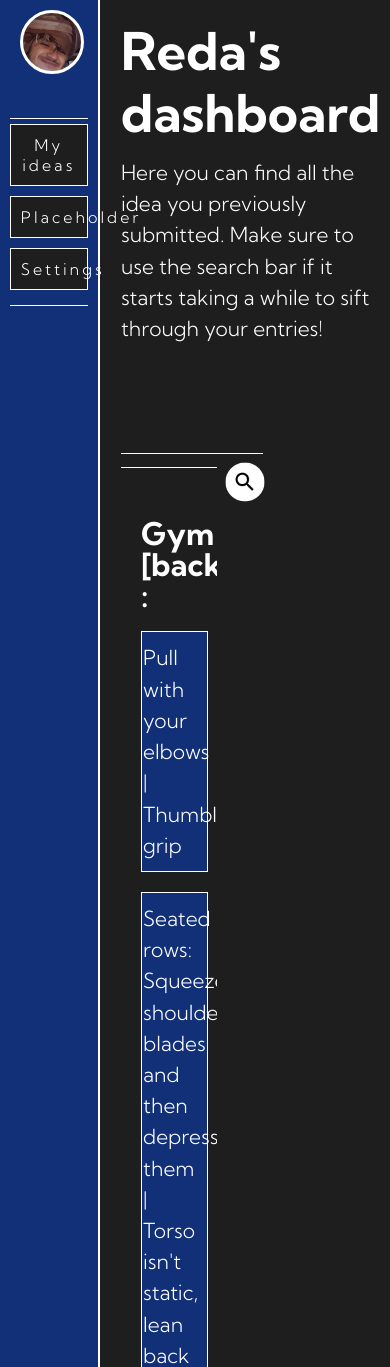
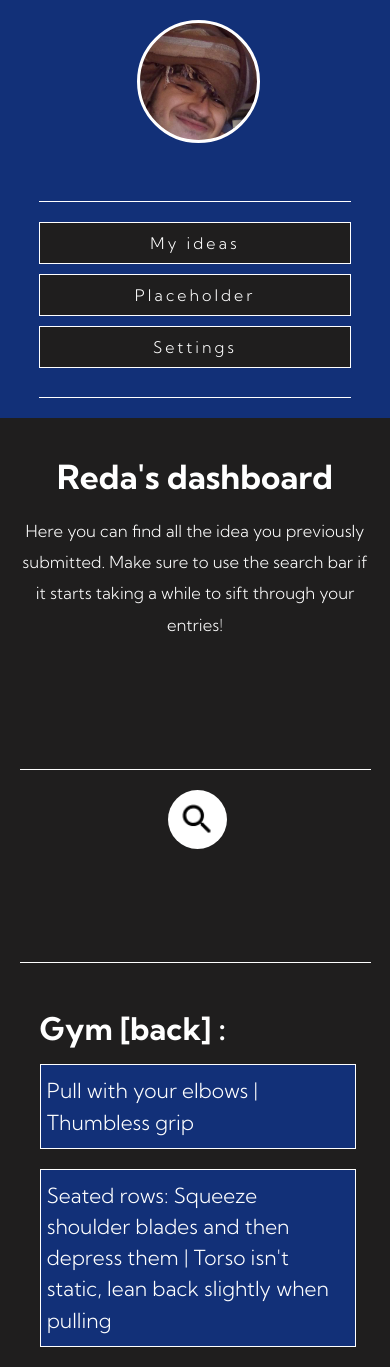
Before and after one commit to AChillFeeder/ideas, a Flask app: page / in a window 390 px wide. Shown: the top 1367 px of the page. Run offline with Flask 2, Linux system fonts and the light colour scheme; some libraries are stand-ins or nearby versions.

Commit message:
Both pages are now responsive and are easy to use on phone screens

```diff
--- a/static/style.css
+++ b/static/style.css
@@ -246,3 +246,77 @@ a{
         background-color: var(--contrast-color);
         color: var(--primary-color);
     }
+
+
+@media screen and (max-width: 1000px){
+    #side-bar{
+        width: 100%;
+        float: none;
+        height: auto;
+        text-align: center;
+        position: unset;
+        padding: 5% 0;
+    }
+    #profile-image{
+        width: 30%;
+        padding-bottom: 30%;
+        margin-top: 0;
+        margin-left: 35%;
+    }
+    #side-bar ul{
+        margin-top: 15%;
+    }
+    #main{
+        float: unset;
+        width: 100%;
+        padding: 10% 0;
+        height: 110%;
+    }
+    #main h1{
+        font-size: 1.6em;
+        text-align: center;
+    }
+    #main p{
+        font-size: 0.8em;
+        width: 90%;
+        margin-left: 5%;
+        text-align: center;
+    }
+    #search{
+        width: 100%;
+    }
+    #search #search_form{
+        width: 80%;
+        padding: 5%;
+        margin-left: 5%;
+    }
+    #search img{
+        transform: scale(1);
+        float: unset;
+        width: 10%;
+        margin-top: 20px;
+        margin-left: 43%;
+    }
+    #panel{
+        width: 90%;
+        margin-left: 5%;
+    }
+    #main ul{
+        height: 60%;
+        margin-top: 30%;
+    }
+    #new-idea{
+        background-color: var(--primary-color);
+        border: 4px solid var(--contrast-color);
+        border: 2px solid var(--contrast-color);
+        width: 70%;
+        left: 10%;
+    }
+    #new-idea h1{
+        font-size: 1.7em;
+        margin-top: 10%;
+    }
+    #new-idea form input{
+        width: 90%;
+    }
+}
```
Also changed, not shown: static/settings.css (+13 -0 lines).
